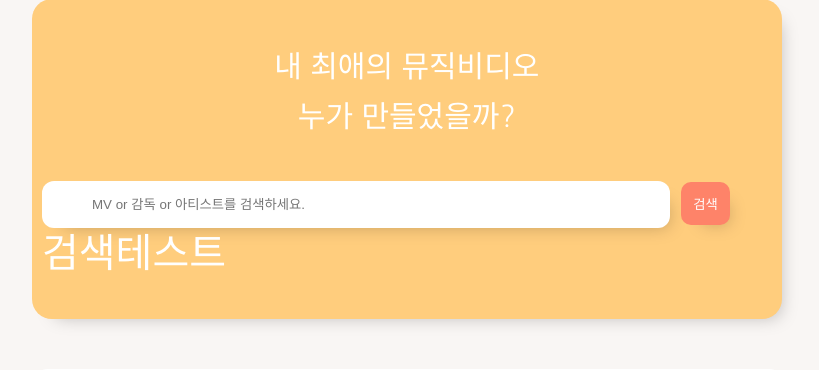
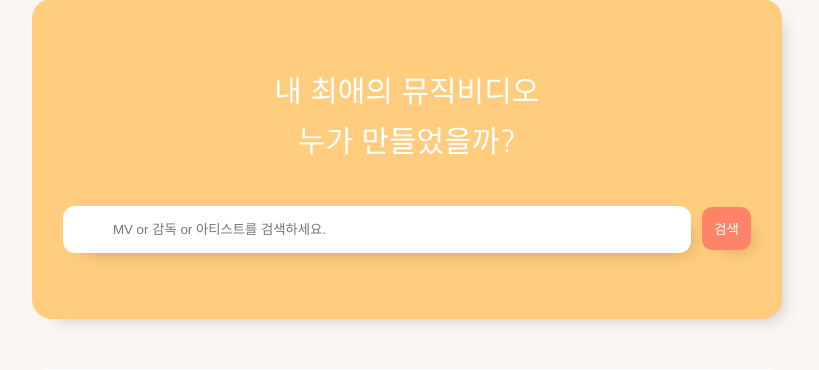
Before and after one commit to TEAM-REMU/REMU, a Django app: template remu/templates/home.html in a window 1280 px wide. Shown: the part 276-646 px from the top of the page, without its empty margins (224-1043 px from the left). Run offline with Django 3.2, Linux system fonts and the light colour scheme; the template is opened without the code that fills it, so the values that code supplies are empty; some libraries are stand-ins or nearby versions.

Commit message:
chore: delete search test string

```diff
--- a/remu/templates/home.html
+++ b/remu/templates/home.html
@@ -11,7 +11,6 @@
     <div class="search">
       <input type="text" placeholder="MV or 감독 or 아티스트를 검색하세요." />
       <button class="search_button">검색</button>
-      <a href="{% url 'search_app:result' %}?search=foobar">검색테스트</a>
     </div>
   </div>
 
```
